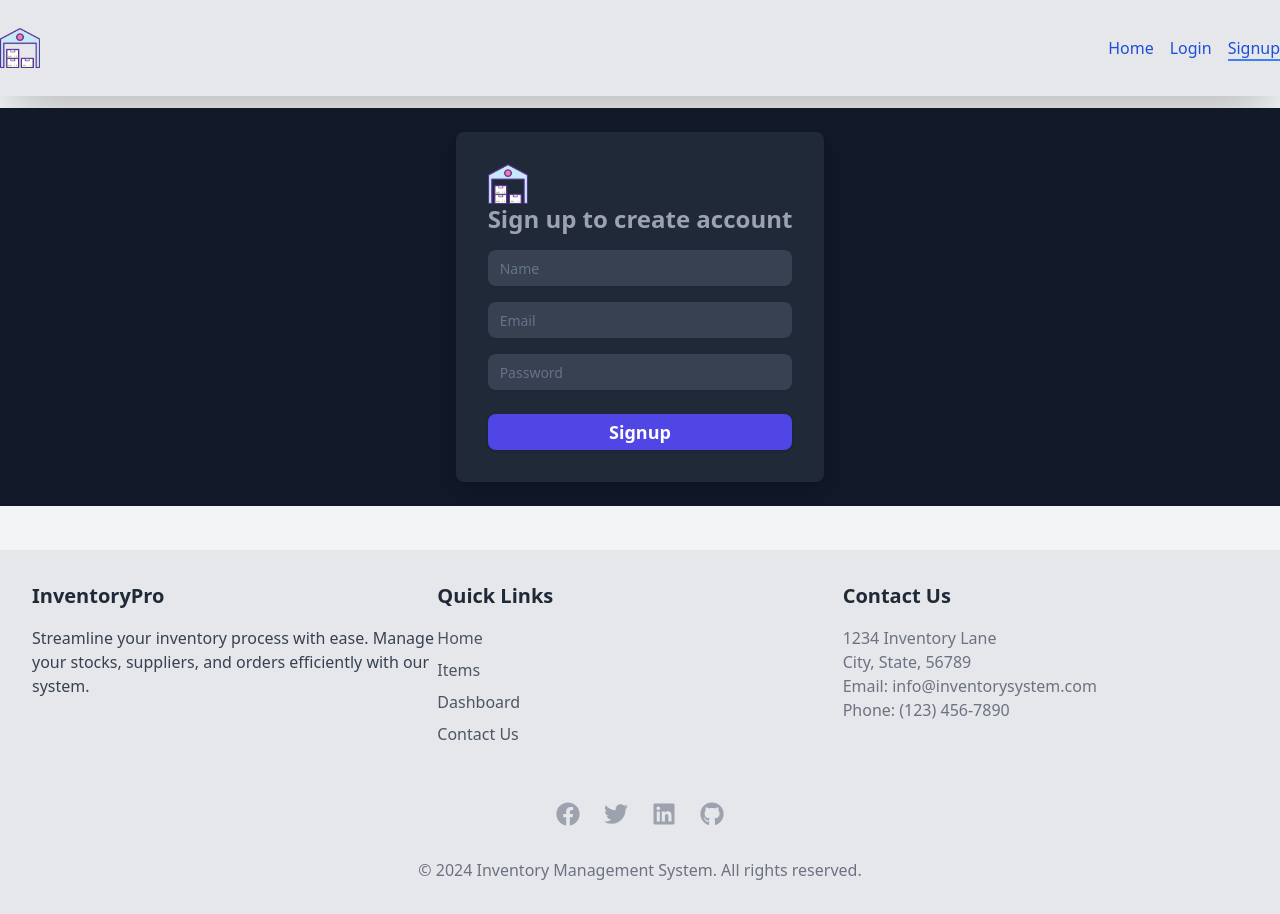
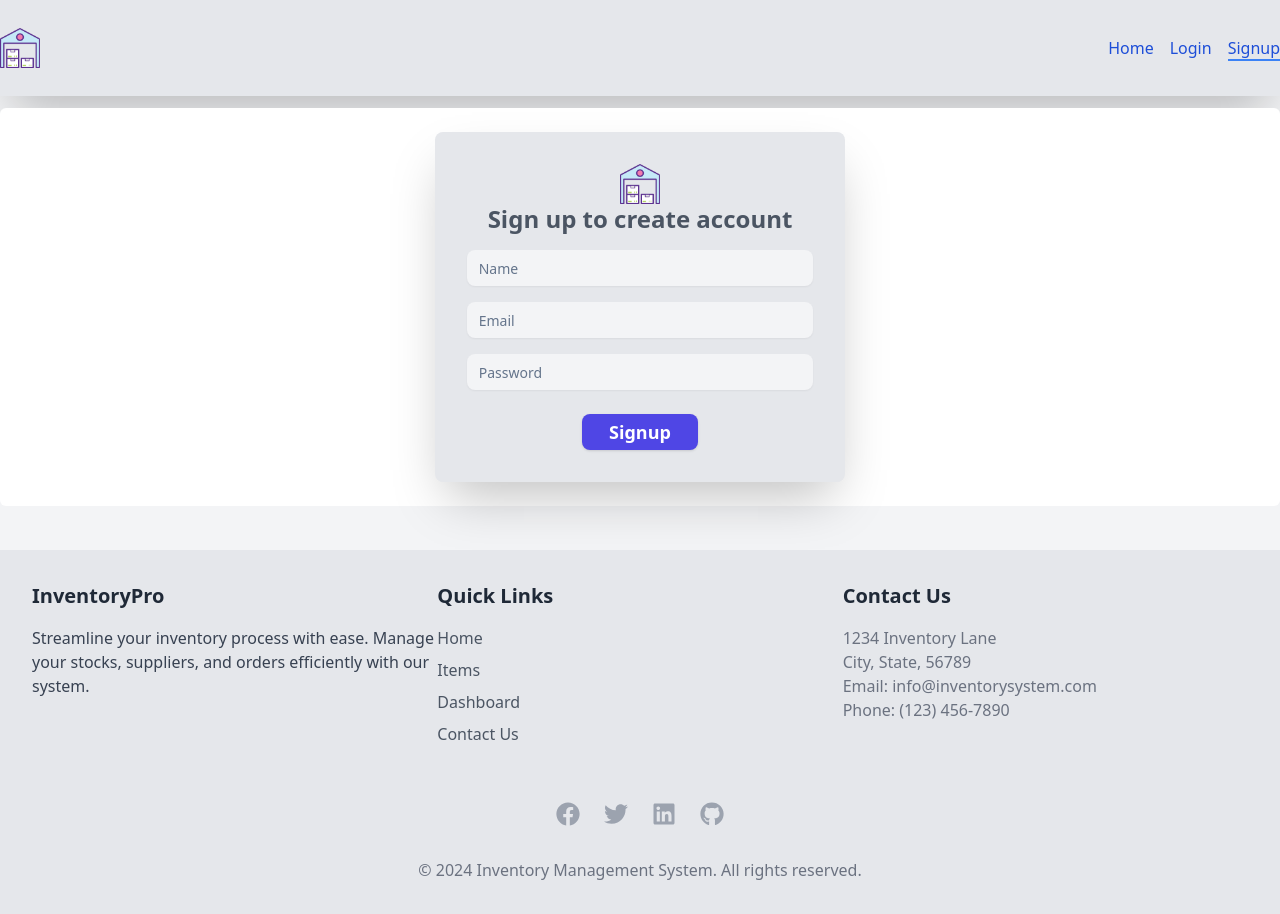
Before and after one commit to BhaskarSamanta/Inventory_Management, a React (Vite) app in the folder InventoryManagementSystem/: page /signup in a window 1280 px wide. Built offline with nearby package versions, Linux system fonts and the light colour scheme; no server answers.

Commit message:
styling of some components has done

```diff
--- a/InventoryManagementSystem/src/components/Dashboard/Dashboard.jsx
+++ b/InventoryManagementSystem/src/components/Dashboard/Dashboard.jsx
@@ -44,8 +44,8 @@ function DashBoard() {
     }, []);
 
     return (
-        <div className="flex flex-col bg-gray-100 rounded-lg shadow-2xl pb-4">
-            <h1 className="text-center text-2xl font-bold leading-tight pb-4 text-slate">Product Stock Dashboard</h1>
+        <div className="flex flex-col bg-gray-100 w-full rounded-lg shadow-2xl pb-4">
+            <h1 className="text-center text-2xl font-bold w-full leading-tight pb-4 text-slate">Product Stock Dashboard</h1>
             {isLoading ? (
                 <p className=" pl-4 text-blue-600">Loading...</p>
             ) : (
--- a/InventoryManagementSystem/src/components/SignupAndLogin/Login.jsx
+++ b/InventoryManagementSystem/src/components/SignupAndLogin/Login.jsx
@@ -36,10 +36,10 @@ export default function Login() {
     }
 
     return (
-        <div className='w-full h-full flex flex-col items-center justify-center bg-gray-900 p-6'>
-            <form onSubmit={handleSubmit(login)} className='bg-gray-800 p-8 rounded-lg shadow-lg'>
+        <div className='w-full h-full flex flex-col items-center justify-center bg-gray-100 p-6 rounded-md'>
+            <form onSubmit={handleSubmit(login)} className='bg-gray-200 hover:scale-105 transition duration-200 border-gray-600 p-8 rounded-lg shadow-2xl w-1/3'>
                 <Logo className=" flex justify-center"/>
-                <h2 className="text-center text-2xl font-bold leading-tight pb-4 text-gray-400">
+                <h2 className="text-center text-2xl font-bold leading-tight pb-4 text-gray-800">
                     Login to your account
                 </h2>
                 {error && (
@@ -50,21 +50,23 @@ export default function Login() {
                 <Input
                     type="email"
                     placeholder="Email"
-                    className='mb-4 p-3 text-white bg-gray-700 border-none rounded-lg focus:outline-none focus:ring-2 focus:ring-indigo-600'
+                    className='mb-4 p-3 text-gray-800 bg-gray-100 border-none rounded-lg focus:outline-none focus:ring-2 focus:ring-indigo-600'
                     {...register("email", { required: true })}
                 />
                 <Input
                     type="password"
                     placeholder="Password"
-                    className='mb-6 p-3 text-white bg-gray-700 border-none rounded-lg focus:outline-none focus:ring-2 focus:ring-indigo-600'
+                    className='mb-6 p-3 text-gray-800 bg-gray-100 border-none rounded-lg focus:outline-none focus:ring-2 focus:ring-indigo-600'
                     {...register("password", { required: true })}
                 />
+                <div className='flex justify-center'>
                 <Button
                     type="submit"
-                    className='w-full py-3 text-lg font-semibold text-white bg-indigo-600 hover:bg-indigo-700 rounded-lg transition-colors duration-300 ease-in-out focus:outline-none focus:ring-2 focus:ring-indigo-600'
+                    className='w-1/3 flex py-3 text-lg font-semibold text-white bg-indigo-600 hover:bg-indigo-700 hover:scale-105 transition duration-75 rounded-lg ease-in-out focus:outline-none focus:ring-2 focus:ring-indigo-600'
                 >
                     Login
                 </Button>
+                </div>
             </form>
         </div>
     );
--- a/InventoryManagementSystem/src/components/SignupAndLogin/Signup.jsx
+++ b/InventoryManagementSystem/src/components/SignupAndLogin/Signup.jsx
@@ -41,36 +41,38 @@ export default function Signup() {
   };
 
   return (
-    <div className='w-full h-full flex flex-col items-center justify-center bg-gray-900 p-6'>
-      <form onSubmit={handleSubmit(create)} className='bg-gray-800 p-8 rounded-lg shadow-lg'>
-        <Logo />
-        <h2 className="text-center text-2xl font-bold leading-tight pb-4 text-gray-400">Sign up to create account</h2>
+    <div className='w-full h-full flex flex-col items-center justify-center  bg-white rounded-md p-6'>
+      <form onSubmit={handleSubmit(create)} className='bg-gray-200 p-8 hover:scale-105 transition duration-200 rounded-lg shadow-2xl w-1/3'>
+        <div className='flex justify-center'><Logo /></div>
+        <h2 className="text-center text-2xl font-bold leading-tight pb-4 text-gray-600">Sign up to create account</h2>
         {error && <p className="text-red-600 mt-4 text-center">{error}</p>} {/* Show error message if there's any */}
         <Input
           type='text'
           placeholder='Name'
-          className='mb-4 p-3 text-white bg-gray-700 border-none rounded-lg focus:outline-none focus:ring-2 focus:ring-indigo-600'
+          className='mb-4 p-3 border-gray-800 text-gray-700 bg-gray-100 border-none rounded-lg focus:outline-none focus:ring-2 focus:ring-indigo-600'
           {...register('name', { required: true })}
         />
         <Input
           type='email'
           placeholder='Email'
-          className='mb-4 p-3 text-white bg-gray-700 border-none rounded-lg focus:outline-none focus:ring-2 focus:ring-indigo-600'
+          className='mb-4 p-3 text-gray-700 bg-gray-100 border-none rounded-lg focus:outline-none focus:ring-2 focus:ring-indigo-600'
           {...register('email', { required: true })}
         />
         <Input
           type='password'
           placeholder='Password'
-          className='mb-6 p-3 text-white bg-gray-700 border-none rounded-lg focus:outline-none focus:ring-2 focus:ring-indigo-600'
+          className='mb-6 p-3 text-gray-700 bg-gray-100 border-none rounded-lg focus:outline-none focus:ring-2 focus:ring-indigo-600'
           {...register('password', { required: true })}
         />
+        <div className='flex justify-center'>
         <Button
           type='submit'
-          className='w-full py-3 text-lg font-semibold text-white bg-indigo-600 hover:bg-indigo-700 rounded-lg transition-colors duration-300 ease-in-out focus:outline-none focus:ring-2 focus:ring-indigo-600'
+          className='w-1/3 py-3 text-lg font-semibold text-white bg-indigo-600 hover:bg-indigo-700 rounded-lg transition-colors ease-in-out hover:scale-105 tranzition duration-500 focus:outline-none focus:ring-2 focus:ring-indigo-600'
           disabled={loading}
         >
           {loading ? 'Signing up...' : 'Signup'}
         </Button>
+        </div>
       </form>
     </div>
   );
```
Also changed, not shown: InventoryManagementSystem/src/components/Inventory/AddItems.jsx (line endings or trailing spaces).
